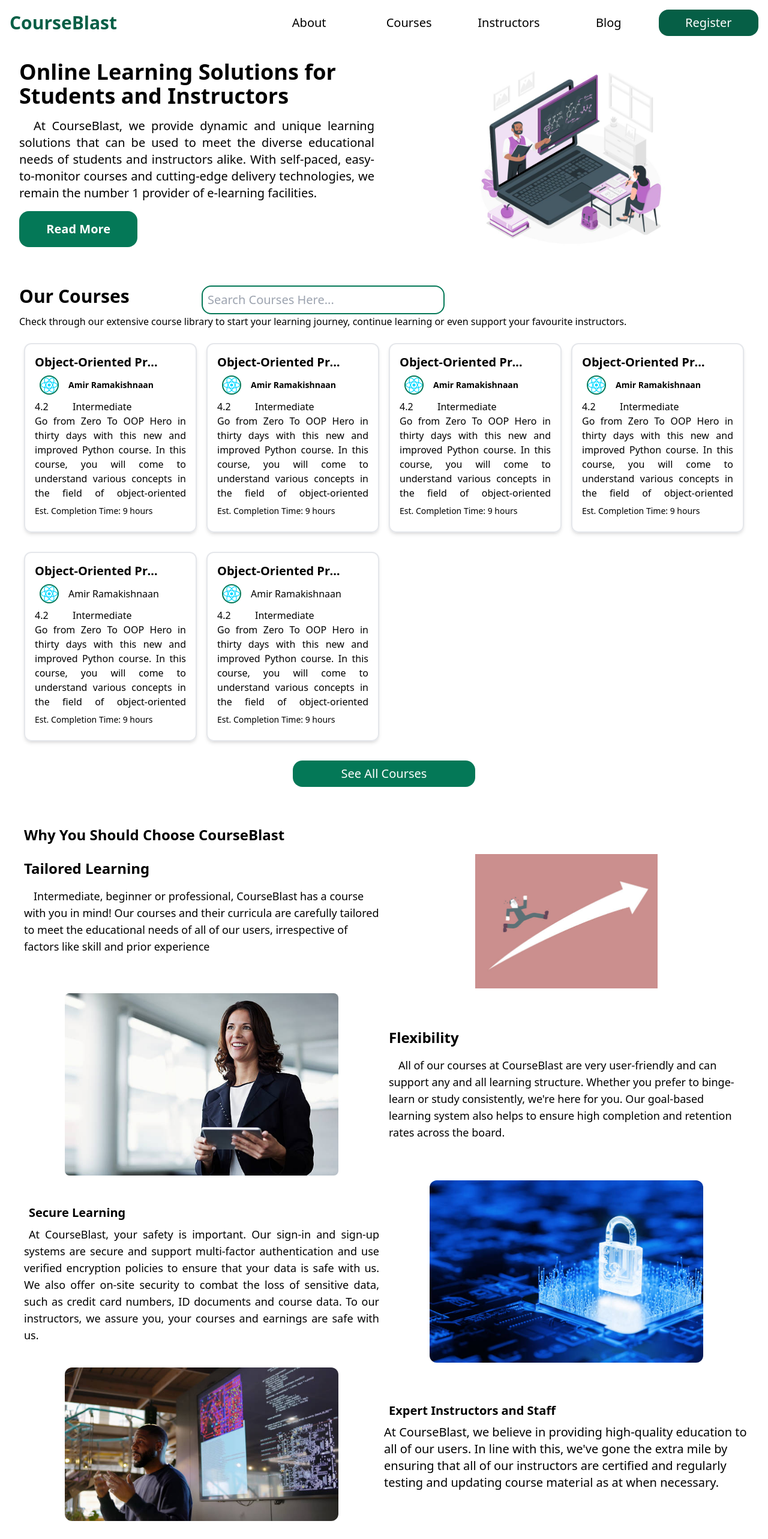
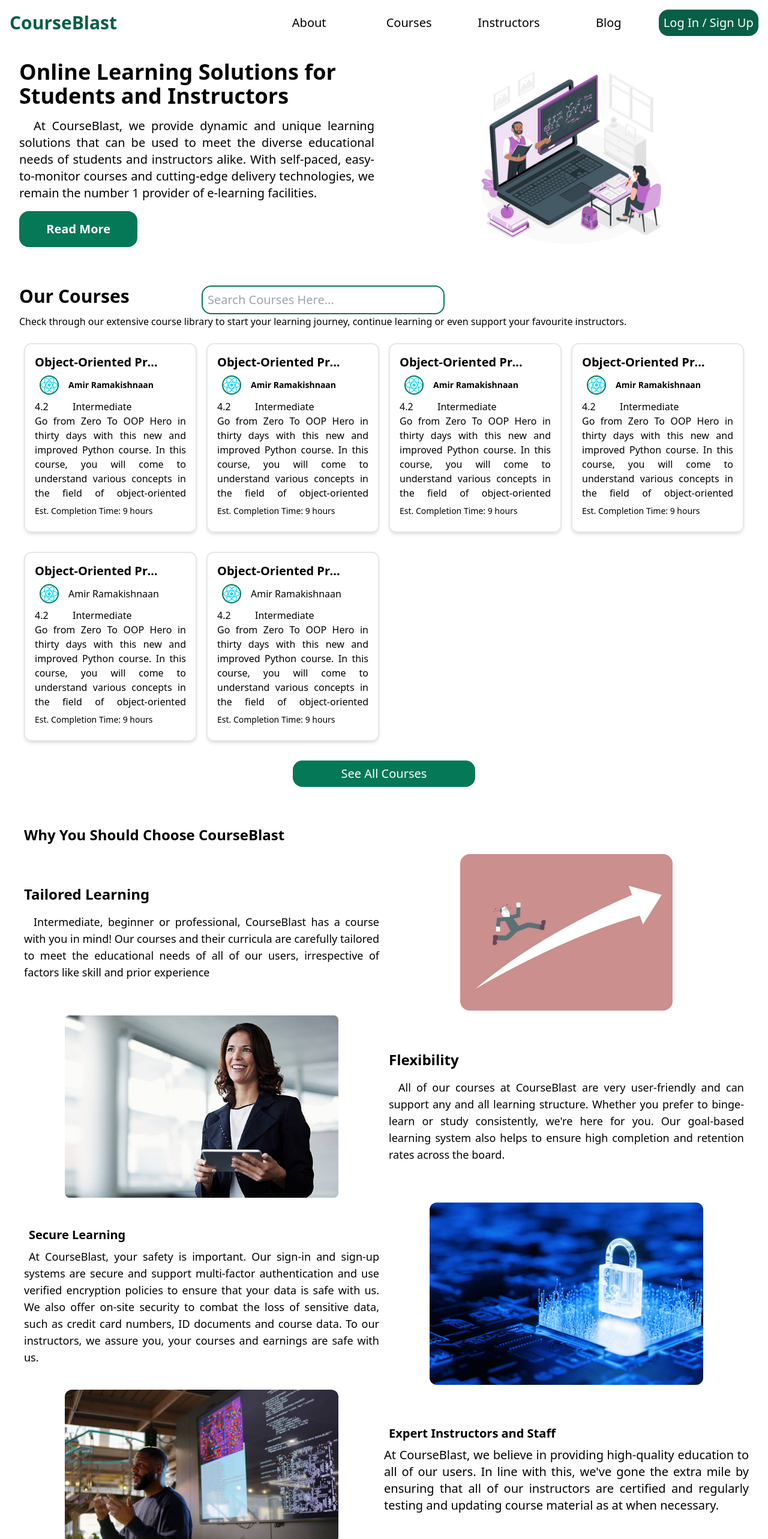
Before and after one commit to vilio316/courseblast, a React (Vite) app: page / in a window 1280 px wide. Shown: the top 2566 px of the page at 60% size. Built offline with nearby package versions, Linux system fonts and the light colour scheme; no server answers.

Commit message:
Testing new Feature for Enrolled Courses

```diff
--- a/src/components/CourseDetails.tsx
+++ b/src/components/CourseDetails.tsx
@@ -31,13 +31,11 @@ export function CourseDetails(){
         find_my_courses()
     }, [])
 
-
     let user_mail = useAppSelector(emailAddress)
     let your_course_data = useAppSelector(enrolledCourses)
     let your_cart_data = useAppSelector(cart)
     let value= [...your_course_data]
     let navigate = useNavigate()
-
 
     const goToSupa = async(param: any[]) => {
         const {data, error} = await supabase.from('users').update({
@@ -51,6 +49,7 @@ export function CourseDetails(){
     let { data }= useGetAllCoursesQuery()
     let courseFetchResult = data?.filter((item) => item.course_id == params.courseID)
 
+    //Possibly Redundant Code Block
     let course: Course = {
         course_blurb: '',
         course_difficulty: '',
@@ -65,6 +64,7 @@ export function CourseDetails(){
     course = courseFetchResult[0]
     value.push(course)
     }
+    //Redundant Ends Here
 
     let {course_blurb, course_difficulty, course_duration, course_title,course_price, course_instructor, course_id} = course
 
--- a/src/components/Landing.tsx
+++ b/src/components/Landing.tsx
@@ -35,7 +35,6 @@ export function Landing(){
               dispatch(updatePFP(picture))
               insertGoogUser(user.id, name, '', email)
               navigate('/user')
-
             }
         }
             else{
@@ -57,7 +56,6 @@ export function Landing(){
             </div>
 
             {/*Mobile Navigation Bar*/}
-
             <div className='menu peer md:hidden col-span-2' onClick={()=> showNav(true)}>
                     <span className="h-1 w-6/12 block my-1 rounded-lg bg-emerald-800"></span>
                     <span className="h-1 w-6/12 block my-1 rounded-lg bg-emerald-800"></span>
@@ -70,32 +68,29 @@ export function Landing(){
                 <a className='block p-2'>Courses</a>
                 <a className='block p-2'>Instructors</a>
                 <a className='block p-2'>Blog</a>
-                <a href="/sign-in">Register!</a>
+                <a href="/sign-in">Log In / Sign Up</a>
             </div>
-
-
             {/* Mobile Nav Bar ends here*/}
 
-           <div className="nav_links md:grid md:grid-cols-5 md:col-span-8 hidden text-xl">
+           <div className="nav_links md:grid md:grid-cols-5 md:col-span-8 hidd2 en text-xl">
                     <a className="p-2 text-center hover:underline">About</a>
                     <a className="p-2 text-center hover:underline" href="/courses">Courses</a>
                     <a className="p-2 text-center hover:underline">Instructors</a>
                     <a className="p-2 text-center hover:underline">Blog</a>
-                    <a className="p-2 text-center hover:underline bg-emerald-800  hover:bg-emerald-600 transition-colors rounded-2xl text-white" href='/sign-in'>Register</a>
+                    <a className="p-2 text-center hover:underline bg-emerald-800  hover:bg-emerald-600 transition-colors rounded-2xl text-white" href='/sign-in'>Log In / Sign Up</a>
                 </div>
-
             </div>
 
         <section className="my-4 hero">
-        <div className=" grid md:grid-cols-2 items-center justify-items-center">
+        <div className="grid md:grid-cols-2 items-center justify-items-center">
             <div className='md:p-4 p-2'>
                 <p className="font-bold text-4xl my-2">Online Learning Solutions for Students and Instructors</p>
                 <p className="text-lg md:text-xl indent-6 text-justify my-4">
                     At CourseBlast, we provide dynamic and unique learning solutions that can be used to meet the diverse educational needs of students and instructors alike. With self-paced, easy-to-monitor courses and cutting-edge delivery technologies, we remain the number 1 provider of e-learning facilities.
                 </p>
-                <a className="text-white bg-emerald-700 text-xl rounded-2xl block w-8/12 md:w-4/12 hover:opacity-65 text-center p-4 my-4 hover:underline font-bold transition-opacity ">Read More</a>
+                <a className="text-white bg-emerald-700 text-xl rounded-2xl block w-8/12 md:w-4/12 hover:opacity-65 text-center p-4 my-4 hover:underline font-bold transition-opacity">Read More</a>
             </div>
-            <div>
+        <div>
         <img src={hero} alt="Online Learning Illustration" className='lg:w-6/12 w-10/12 sm:w-9/12 mx-auto' />
         </div>
         </div>
@@ -239,14 +234,14 @@ export function Landing(){
 
         <section className="my-4 reasons md:p-4 p-2">
             <h2 className='p-2 text-xl md:text-2xl font-bold'>Why You Should Choose CourseBlast</h2>
-            <div className='grid md:grid-cols-2 my-2'>
+            <div className='grid md:grid-cols-2 my-2 items-center'>
                 <div>
                     <p className='p-2 text-xl font-bold md:text-2xl'>Tailored Learning</p>
-                    <p className='p-2 text-lg indent-2 md:indent-4'>Intermediate, beginner or professional, CourseBlast has a course with you in mind! Our courses and their curricula are carefully tailored to meet the educational needs of all of our users, irrespective of factors like skill and prior experience</p>
+                    <p className='p-2 text-lg indent-2 md:indent-4 text-justify'>Intermediate, beginner or professional, CourseBlast has a course with you in mind! Our courses and their curricula are carefully tailored to meet the educational needs of all of our users, irrespective of factors like skill and prior experience</p>
                 </div>
 
                 <div>
-                    <img src={selfpaced} className='w-6/12 mx-auto'/>
+                    <img src={selfpaced} className='w-7/12 mx-auto rounded-2xl'/>
                 </div>
 
             </div>
@@ -258,7 +253,7 @@ export function Landing(){
 
                 <div>
                     <p className='p-2 text-xl font-bold md:text-2xl'>Flexibility</p>
-                    <p className='p-2 indent-2 md:indent-4 text-lg'>All of our courses at CourseBlast are very user-friendly and can support any and all learning structure. Whether you prefer to binge-learn or study consistently, we're here for you. Our goal-based learning system also helps to ensure high completion and retention rates across the board.  </p>
+                    <p className='p-2 indent-2 md:indent-4 text-lg text-justify'>All of our courses at CourseBlast are very user-friendly and can support any and all learning structure. Whether you prefer to binge-learn or study consistently, we're here for you. Our goal-based learning system also helps to ensure high completion and retention rates across the board.  </p>
                 </div>
 
 
@@ -277,14 +272,14 @@ export function Landing(){
 
             </div>
 
-            <div className='grid md:grid-cols-2 items-center'>
+            <div className='grid md:grid-cols-2 my-2 items-center'>
             <div>
                     <img src={expert_1} alt="Expert Instructors" className='w-9/12 mx-auto rounded-xl' />
                 </div>
 
                 <div>
                     <p className='p-2 text-lg font-bold md:text-xl'>Expert Instructors and Staff</p>
-                    <p className='text-lg md:text-xl'>At CourseBlast, we believe in providing high-quality education to all of our users. In line with this, we've gone the extra mile by ensuring that all of our instructors are certified and regularly testing and updating course material as at when necessary. </p>
+                    <p className='text-lg md:text-xl text-justify'>At CourseBlast, we believe in providing high-quality education to all of our users. In line with this, we've gone the extra mile by ensuring that all of our instructors are certified and regularly testing and updating course material as at when necessary. </p>
                 </div>
 
             </div>
@@ -296,7 +291,7 @@ export function Landing(){
             </p>
             <p>Don't just take our word for it. Here's a few testimonials from some of our favourite customers</p>
 
-            <div className='grid md:grid-cols-3 p-2 my-2 gap-4'>
+            <div className='grid md:grid-cols-3 p-2 my-2 gap-2 md:gap-4'>
                 <div className='testimonial p-2 shadow-sm shadow-emerald-700 rounded-lg'>
                     <div className='grid grid-cols-12 items-center'>
                         <div className='col-span-2'>
@@ -414,10 +409,10 @@ export function Landing(){
 
             </div>
             <div>
-                <p className="my-4 text-2xl md:text-4xl text-bold">
+                <p className="my-4 text-2xl md:text-4xl text-bold text-center">
                     What are you waiting for?
                 </p>
-                <p className='text-2xl'>Ignite your learning journey today!</p>
+                <p className='text-2xl text-center'>Ignite your learning journey today!</p>
             </div>
             </div>
         </section>
@@ -430,8 +425,8 @@ export function Landing(){
             <div>
                 <p className='text-xl underline'>About Us</p>
                 <a className='block'>Company Bio</a>
-                <a  className='block'>Our Staff </a>
-                <a  className='block'>Privacy and Information Policy</a>
+                <a className='block'>Our Staff </a>
+                <a className='block'>Privacy and Information Policy</a>
                 <a className='block'>Terms and Conditions</a>
             </div>
 
--- a/src/components/SignUpIn.tsx
+++ b/src/components/SignUpIn.tsx
@@ -189,6 +189,8 @@ export function SignIn(){
                 <input id="email_add" type='password' required placeholder="Password" className=" peer p-2 md:w-8/12 rounded-md border-2 border-emerald-700 outline-none indent-2 my-2" onChange={(e)=> setPass(e.target.value)}/>
                 </div>
                 <p className="text-red-400 text-lg font-bold">{err? "Incorrect Username or Password Provided" : ''}</p>
+
+                <p className="text-center font-bold md:text-xl my-2 md:my-4">OR</p>
                 <div className="provider_bay grid justify-items-center md:grid-cols-3 gap-1 md:gap-4 p-2">
                     <div className="sign_in_provider shadow-sm shadow-emerald-700 p-2 my-2 rounded-xl border-emerald-700
                     border-2 w-full hover:bg-emerald-700 hover:text-white">
--- a/src/components/UserProfile.tsx
+++ b/src/components/UserProfile.tsx
@@ -27,9 +27,6 @@ export default function UserProfile(){
         await supabase.auth.signOut()
     }
 
-
-
-
     return(
         <>
         <div className="w-11/12 p-2 md:p-4 mx-auto">
@@ -56,13 +53,15 @@ export default function UserProfile(){
 
         </div>
 
-            <div>
+        <div>
         <p className="font-bold text-lg text-center md:text-left p-1">{firstName} {lastName}</p>
         <p className="email italic text-sm text-center md:text-left p-1">{email_address}</p>
-        <p>Your Courses</p>
-        <div className="grid w-9/12">
+        <p className="underline">Your Courses</p>
+        <div className="grid w-11/12 mx-auto max-h-svh min-h-96">
         {data? <>
-            {data[0].user_courses.map((item : any) => (
+           {
+            data[0].user_courses.length > 0 ? <>
+             {data[0].user_courses.map((item : any) => (
                 <div key={item.course_id} className="hover:bg-gray-200">
                 <a href={`/courses/${item.course_id}`} >
                 {item.course_title}
@@ -70,8 +69,15 @@ export default function UserProfile(){
                 </div>
             )
         )}
+            </> : <>
+            <div>
+            <p>No Courses Added Yet</p>
+            <p>Add Courses using the link <a className="underline" href='/courses'>here</a></p>
+            </div>
+            </>
+           }
         </> : <p>
-            Nooo!
+            Oops! We can't seem to find your profile details at this time. Click <a>here</a> to go back to the homepage to log in again.
             </p>}
         </div>
         </div>
--- a/src/index.css
+++ b/src/index.css
@@ -5,3 +5,6 @@
 tr:nth-child(even){
     background-color: #6ee7b7;
 }
+*{
+    box-sizing: border-box;
+}
```
Also changed, not shown: src/components/BlastCart.tsx (+27 -3 lines), src/components/UserDash.tsx (+19 -9 lines).
